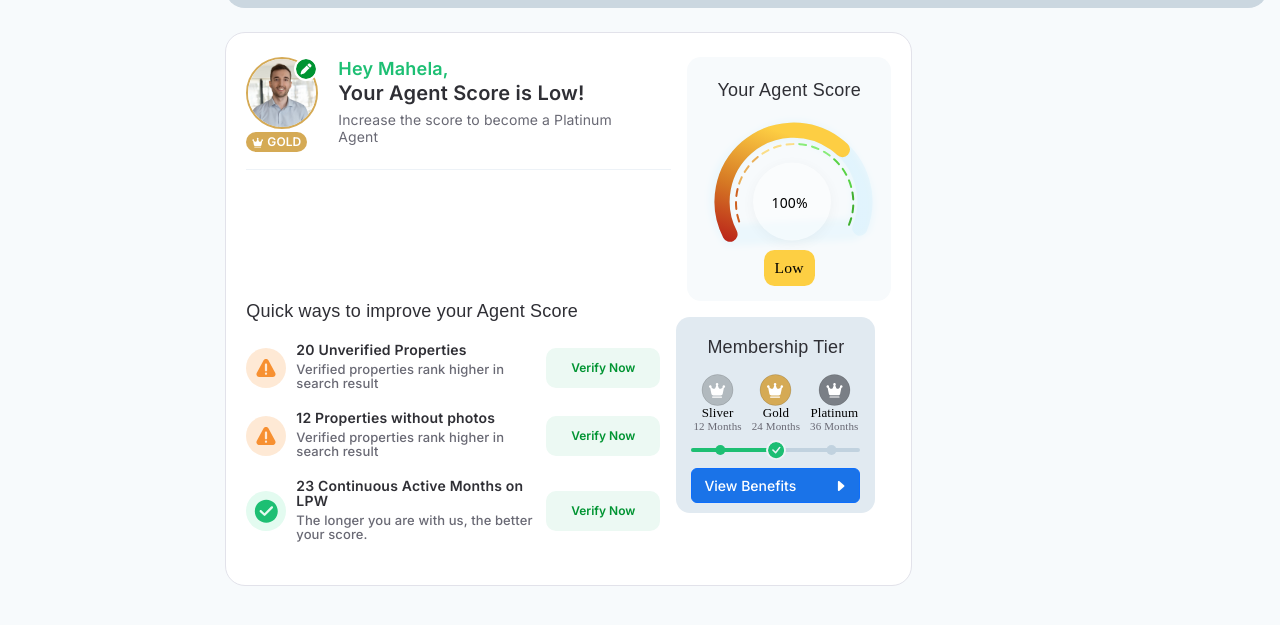
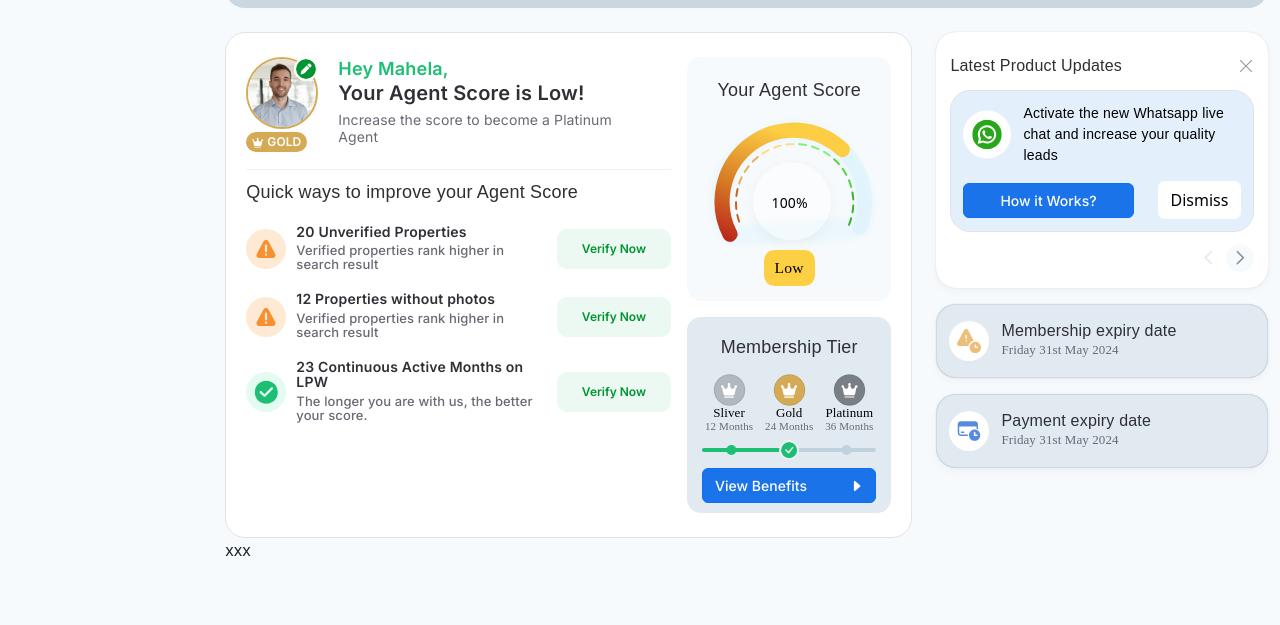
Before and after one commit to yathu/lpwDashboard, a Jekyll site: the page built from index.html, in a window 1280 px wide, cut to the strip 140-765 px from the top of the page. Built offline with Jekyll 4.4.1, drawn with Linux system fonts in a browser that asks for light colours.

Commit message:
membership right widget done

```diff
--- a/_includes/HeroProgressSwiper.html
+++ b/_includes/HeroProgressSwiper.html
@@ -128,6 +128,6 @@
         </div>
     </div>
 
-    <div class="swiper-button-prev"></div>
-    <div class="swiper-button-next"></div>
+    <div class="swiper-button-prev hero-prev"></div>
+    <div class="swiper-button-next hero-next"></div>
 </div>
--- /dev/null
+++ b/_includes/rightBar.html
@@ -0,0 +1,90 @@
+<div class="update-container">
+    <div class="d-flex justify-content-between align-items-center header">
+        <div class="widget-title-2">
+            Latest Product Updates
+        </div>
+
+        <a class="d-none d-lg-block" href="#">
+            <i class="bi bi-x-lg"></i>
+        </a>
+
+        <div class="d-flex d-lg-none controls">
+            <span class="prev-update me-1">
+            <i class="bi bi-chevron-left"></i>
+            </span>
+            <span class="next-update">
+            <i class="bi bi-chevron-right"></i>
+            </span>
+        </div>
+
+    </div>
+
+    <!-- swiper -->
+    <div class="swiper update-swiper">
+        <div class="swiper-wrapper">
+            <div class="swiper-slide wap-slide">
+                <div class="content">
+                    <img src="/assets/img/whatsapp-outline.svg" alt="">
+                    <div class="text">
+                        Activate the new Whatsapp live chat and increase your quality leads
+                    </div>
+                </div>
+
+                <div class="buttons">
+                    <a href="#" class="btn btn-primary">How it Works?</a>
+                    <a href="#" class="btn btn-light">Dismiss</a>
+                </div>
+            </div>
+            <div class="swiper-slide wap-slide">
+                <div class="content">
+                    <img src="/assets/img/whatsapp-outline.svg" alt="">
+                    <div class="text">
+                        Activate the new Whatsapp live chat and increase your quality leads
+                    </div>
+                </div>
+
+                <div class="buttons">
+                    <a href="#" class="btn btn-primary">How it Works?</a>
+                    <a href="#" class="btn btn-light">Dismiss</a>
+                </div>
+            </div>
+        </div>
+    </div>
+
+    <div class="d-none d-lg-flex controls">
+        <span class="prev-update me-1">
+            <i class="bi bi-chevron-left"></i>
+        </span>
+        <span class="next-update">
+            <i class="bi bi-chevron-right"></i>
+        </span>
+    </div>
+</div>
+
+<div class="light-widget my-3">
+    <div class="img">
+        <img src="/assets/img/member-expiry.svg" alt="#">
+    </div>
+    <div class="content">
+        <div class="widget-title-2">
+            Membership expiry date
+        </div>
+        <div class="widget-label">
+            Friday 31st May 2024
+        </div>
+    </div>
+</div>
+
+<div class="light-widget">
+    <div class="img">
+        <img src="/assets/img/pay-expire.svg" alt="#">
+    </div>
+    <div class="content">
+        <div class="widget-title-2">
+            Payment expiry date
+        </div>
+        <div class="widget-label">
+            Friday 31st May 2024
+        </div>
+    </div>
+</div>
--- a/_sass/component.scss
+++ b/_sass/component.scss
@@ -61,3 +61,23 @@
     font-size: 16px;
   }
 }
+
+.widget-title-2 {
+  font-family: Inter-SemiBold, sans-serif;
+  font-size: 16px;
+  color: #2F2F35;
+  letter-spacing: 0.2px;
+  line-height: 1.2;
+
+  @media (max-width: 767.98px) {
+    font-size: 14px;
+  }
+}
+
+.widget-label{
+  font-family: Inter-Medium, serif;
+  font-size: 13px;
+  color: #696974;
+  letter-spacing: 0.1px;
+  line-height: 1.2;
+}
--- a/_sass/style.scss
+++ b/_sass/style.scss
@@ -26,6 +26,7 @@
   @media (max-width: 767.98px) {
     border-radius: 0;
     margin: 0 -12px;
+    padding: 0;
   }
 
   .progress-swiper-container {
@@ -222,6 +223,17 @@
     }
   }
 
+}
+
+.mobile-col{
+
+  @media (max-width: 991.98px) {
+    background-color: #cbd7e0;
+    padding-top: 12px;
+    padding-bottom: 8px;
+  }
+}
+
 .mobile-progress-container {
   .item {
     background: #FFFFFF;
@@ -407,6 +419,12 @@
   }
 
 }
+
+
+.agent-sec-col{
+  @media (max-width: 767.98px) {
+    background-color: #E2EAEF;
+  }
 }
 
 .agent-sec-container {
@@ -414,6 +432,11 @@
   border-radius: 20px;
   border: 1px solid #e2e2ea;
   padding: 24px 12px;
+
+  @media (max-width: 767.98px) {
+    margin-top: 12px;
+    margin-bottom: 12px;
+  }
 
 
   .profile-info-sec {
@@ -561,7 +584,18 @@
     }
   }
 
+  .list-col{
+    @media (max-width: 767.98px) {
+      order: 1;
+    }
+  }
+
   .agent-score-container {
+
+    @media (min-width: 992px) {
+      margin-top: -28%;
+    }
+
     .title {
       margin-bottom: 20px;
     }
@@ -730,3 +764,124 @@
 
   }
 }
+
+.update-container{
+  background: #FFFFFF;
+  border-radius: 20px;
+  box-shadow: 0 0 1px 0 rgba(12,26,75,0.24), 0 3px 8px -1px rgba(50,50,71,0.05);
+  padding: 22px 14px 16px;
+
+  @media (max-width: 767.98px) {
+    margin-top: 12px;
+  }
+
+  .header{
+    margin-bottom: 12px;
+  }
+
+  a,a:hover{
+    i{
+      color: #92929D;
+    }
+  }
+
+  .update-swiper{
+    .swiper-slide{
+      background: #E3EFFB;
+      border: 1px solid #E2E2EA;
+      border-radius: 20px;
+      padding: 12px;
+
+      .text{
+        font-family: Inter-Medium, sans-serif;
+        font-size: 14px;
+        color: #000000;
+        letter-spacing: 0.2px;
+      }
+
+    }
+    .wap-slide{
+      .content{
+        margin-bottom: 15px;
+        display: flex;
+        gap: 12px;
+        .text{
+          flex: 1;
+        }
+      }
+
+      .buttons{
+        display: flex;
+        align-items: center;
+        gap: 24px;
+        .btn-primary{
+          flex: 1;
+        }
+        .btn-light{
+          background-color: #FFFFFF;
+          border-color: #FFFFFF;
+        }
+      }
+    }
+  }
+
+  .controls{
+    justify-content: end;
+    align-items: center;
+    margin-top: 12px;
+
+    span{
+      width: 28px;
+      height: 28px;
+      display: flex;
+      align-items: center;
+      justify-content: center;
+      border-radius: 50%;
+      background-color: #F7FAFC;
+
+      i:before{
+        color: #92929D;
+
+        font-weight: 900 !important;
+      }
+    }
+    span.swiper-button-disabled{
+      background-color: #FFFFFF;
+      opacity: 20%;
+
+    }
+  }
+}
+
+.light-widget{
+  background: #E1EAF1;
+  border: 1px solid #D0D9E1;
+  border-radius: 20px;
+  box-shadow: 0 0 1px 0 rgba(12,26,75,0.24), 0 3px 8px -1px rgba(50,50,71,0.05);
+  display: flex;
+  padding: 16px 12px;
+  gap: 12px;
+
+  .img{
+    background: #FFFFFF;
+    width: 40px;
+    height: 40px;
+    border-radius: 50%;
+    display: flex;
+    justify-content: center;
+    align-items: center;
+
+    img{
+      width: 24px;
+      height: 24px;
+    }
+  }
+
+  .content{
+    flex: 1;
+  }
+
+  .widget-title-2{
+    margin-bottom: 2px;
+  }
+}
--- a/assets/js/main.js
+++ b/assets/js/main.js
@@ -104,8 +104,8 @@
       el: ".swiper-pagination",
     },
     navigation: {
-      nextEl: ".swiper-button-next",
-      prevEl: ".swiper-button-prev",
+      nextEl: ".hero-next",
+      prevEl: ".hero-prev",
     },
     slidesPerView: "auto",
     spaceBetween: 8,
@@ -133,3 +133,17 @@
 
 bar.set(0);
 bar.animate(0.7);  // Number from 0.0 to 1.0
+
+const updateSwiper = new Swiper('.update-swiper', {
+  loop: false,
+  // If we need pagination
+  pagination: {
+    el: '.swiper-pagination',
+  },
+  spaceBetween: 12,
+  // Navigation arrows
+  navigation: {
+    nextEl: '.next-update',
+    prevEl: '.prev-update',
+  },
+});
--- a/index.html
+++ b/index.html
@@ -9,10 +9,14 @@
         </div>
         <div class="col-12 col-md-8 col-lg-10">
 
-            <div class="hero-container my-4">
+            <div class="hero-container my-lg-4">
 
                 {% include heroProgressSwiper.html %}
+            </div>
 
+            <div class="row">
+                <div class="col-12 mobile-col">
+                    <!--                    mobile progress hero section -->
                     <div class="mobile-progress-container d-md-none">
                         <div class="row gx-2 gy-2">
                             <div class="col-6">
@@ -26,7 +30,8 @@
                                         </div>
                                     </div>
                                     <div class="progress">
-                                    <div class="progress-bar" role="progressbar" style="width: 25%;" aria-valuenow="25"
+                                        <div class="progress-bar" role="progressbar" style="width: 25%;"
+                                             aria-valuenow="25"
                                              aria-valuemin="0" aria-valuemax="100"></div>
                                     </div>
 
@@ -49,7 +54,8 @@
                                         </div>
                                     </div>
                                     <div class="progress">
-                                    <div class="progress-bar" role="progressbar" style="width: 25%;" aria-valuenow="25"
+                                        <div class="progress-bar" role="progressbar" style="width: 25%;"
+                                             aria-valuenow="25"
                                              aria-valuemin="0" aria-valuemax="100"></div>
                                     </div>
 
@@ -97,7 +103,8 @@
                                         </div>
                                     </div>
                                     <div class="progress">
-                                    <div class="progress-bar" role="progressbar" style="width: 25%;" aria-valuenow="25"
+                                        <div class="progress-bar" role="progressbar" style="width: 25%;"
+                                             aria-valuenow="25"
                                              aria-valuemin="0" aria-valuemax="100"></div>
                                     </div>
 
@@ -140,13 +147,17 @@
 
                         </div>
                     </div>
+                    <!--                  End  mobile progress hero section -->
 
+                </div>
             </div>
 
             <div class="row">
-                <div class="col-12 col-lg-8">
+                <div class="col-12 col-lg-8 agent-sec-col">
                     <div class="row mx-0 agent-sec-container gx-0 gx-md-3">
                         <div class="col-6 col-lg-8">
+
+                            <!--                            agent profile -->
                             <div class="profile-info-sec row gx-0">
                                 <div class="col-12 col-lg-auto flex-column justify-content-start justify-content-center"
                                 >
@@ -171,8 +182,10 @@
                                 </div>
                             </div>
 
-                            <hr>
+                            <hr class="d-none d-lg-block">
+
                         </div>
+<!--                        agent score-->
                         <div class="col-6 col-lg-4">
                             <div class="score-chart-container">
                                 <div class="title">
@@ -187,8 +200,9 @@
                             </div>
                         </div>
 
-                        <div class="row gx-0 gx-md-3">
-                            <div class="col-12 col-lg-8">
+
+<!--                        agent list-->
+                        <div class="col-12 col-lg-8 mt-3 mt-lg-0 list-col">
                             <div class="agent-score-container">
                                 <div class="widget-title-1 title">
                                     Quick ways to improve your Agent Score
@@ -242,7 +256,8 @@
                             </div>
 
                         </div>
-                            <div class="col-4">
+<!--                        membership tire-->
+                        <div class="col-12 col-lg-4 tire-col">
                             <div class="tire-container mt-3">
                                 <div class="widget-title-1 text-center">
                                     Membership Tier
@@ -258,7 +273,8 @@
                                             <img src="/assets/img/gold.svg" alt="">
                                             <div class="name">Gold</div>
                                             <div class="label">24 Months</div>
-                                            </div><div class="col-4">
+                                        </div>
+                                        <div class="col-4">
                                             <img src="/assets/img/platinum.svg" alt="">
                                             <div class="name">Platinum</div>
                                             <div class="label">36 Months</div>
@@ -273,7 +289,8 @@
                                     </div>
                                     <div class="check middle">
                                         <svg xmlns="http://www.w3.org/2000/svg" width="16" height="16"
-                                                 fill="currentColor" class="bi bi-check-circle-fill" viewBox="0 0 16 16">
+                                             fill="currentColor" class="bi bi-check-circle-fill"
+                                             viewBox="0 0 16 16">
                                             <path d="M16 8A8 8 0 1 1 0 8a8 8 0 0 1 16 0m-3.97-3.03a.75.75 0 0 0-1.08.022L7.477 9.417 5.384 7.323a.75.75 0 0 0-1.06 1.06L6.97 11.03a.75.75 0 0 0 1.079-.02l3.992-4.99a.75.75 0 0 0-.01-1.05z"/>
                                         </svg>
                                     </div>
@@ -281,7 +298,8 @@
                                     <div class="check-inactive end"></div>
                                 </div>
 
-                                    <a href="#" class="btn btn-primary w-100 mt-3 d-flex justify-content-between">View Benefits
+                                <a href="#" class="btn btn-primary w-100 mt-3 d-flex justify-content-between">View
+                                    Benefits
                                     <i class="bi bi-caret-right-fill"></i>
 
                                 </a>
@@ -291,9 +309,14 @@
                         </div>
                     </div>
                 </div>
+                <div class="col-12 col-lg-4">
+<!--                    right sidebar-->
+                    {% include rightBar.html %}
                 </div>
-                <div class="col-4"></div>
+                <div class="col-12 col-lg-4">
+                    xxx
                 </div>
             </div>
         </div>
     </div>
+</div>
```
Also changed, not shown: assets/img/member-expiry.svg (added), assets/img/pay-expire.svg (added), assets/img/whatsapp-outline.svg (added). Lines whose indentation alone changed are shown as unchanged.
